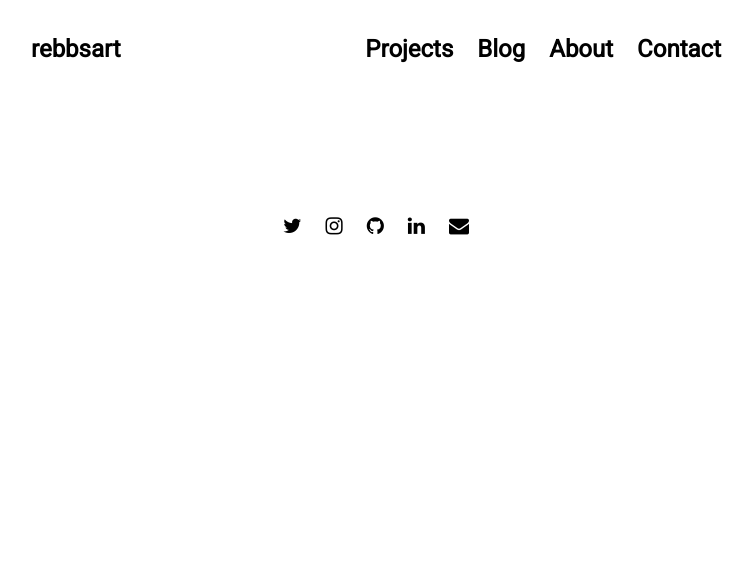
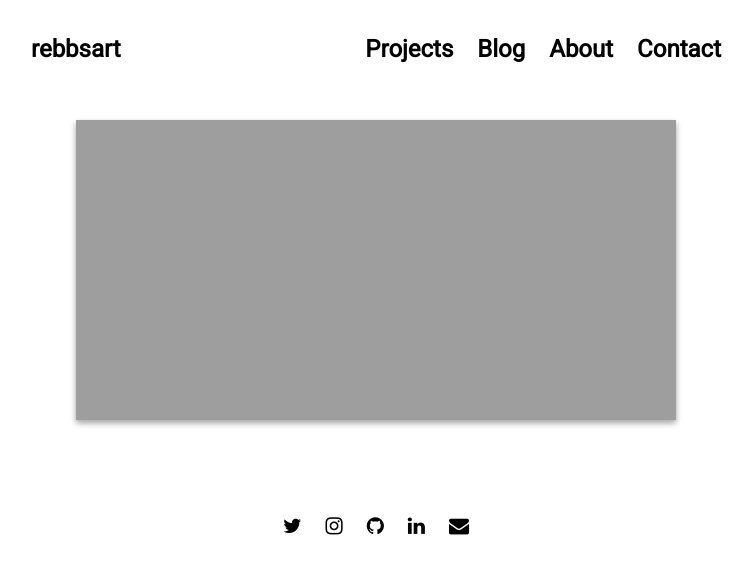
Before and after one commit to rebbsart/rebbsart.github.io, a Jekyll site: the page built from index.md, in a window 1280 px wide. Shown: the top 574 px of the page, without its empty margins (264-1017 px from the left). Built offline with Jekyll 4.4.1, drawn with Linux system fonts in a browser that asks for light colours; nearby versions of some CDN libraries.

Commit message:
revert to original _projects.sass

```diff
--- a/_sass/3-sections/_projects.sass
+++ b/_sass/3-sections/_projects.sass
@@ -7,8 +7,8 @@
     box-shadow: 0 3px 6px rgba(0,0,0,0.16), 0 3px 6px rgba(0,0,0,0.23)
     cursor: pointer
     display: block
-    width: 80%
-    height: auto
+    width: 600px
+    height: 300px
     margin: 0px auto 30px
     position: relative
     overflow: hidden
```
